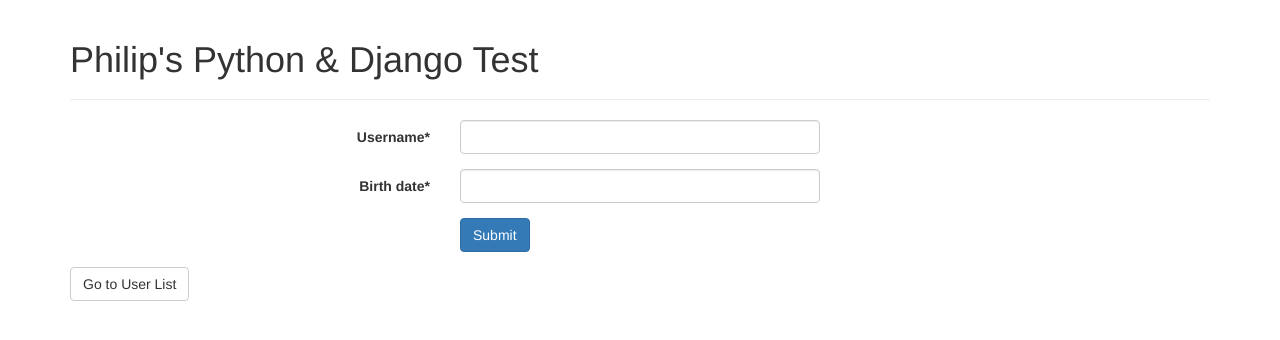
After one commit to goldsoft1206/Test_01102017, a Django app: page /users/create/ in a window 1280 px wide. The commit adds this page. Shown: the top 340 px of the page. Run offline with Django 3.2, Linux system fonts and the light colour scheme; some libraries are stand-ins or nearby versions.

Commit message:
user create skeleton created

```diff
--- a/fortune/fortune/settings.py
+++ b/fortune/fortune/settings.py
@@ -37,6 +37,9 @@
     'django.contrib.sessions',
     'django.contrib.messages',
     'django.contrib.staticfiles',
+
+    # 3rd party apps
+    'crispy_forms',
 
     # self developed apps
     'userprofile',
@@ -123,3 +126,5 @@
 
 STATIC_URL = '/static/'
 STATICFILES_DIRS = [os.path.join(BASE_DIR, 'static')]
+
+CRISPY_TEMPLATE_PACK = 'bootstrap3'
--- a/fortune/templates/base.html
+++ b/fortune/templates/base.html
@@ -13,7 +13,6 @@
 
     <link href="{% static 'css/bootstrap.min.css' %}" rel="stylesheet">
     <link href="{% static 'css/ie10-viewport-bug-workaround.css' %}" rel="stylesheet">
-    <link href="{% static 'css/grid.css' %}" rel="stylesheet">
 </head>
 
 <body>
--- /dev/null
+++ b/fortune/templates/users/create.html
@@ -0,0 +1,17 @@
+{% extends 'base.html' %}
+{% load crispy_forms_tags %}
+
+{% block title %}User Create{% endblock %}
+
+{% block content %}
+<div class="row">
+	<div class="col-md-12">
+		<form method="POST" action="." class="form-horizontal" role="form">
+			{% crispy form %}
+		</form>
+	</div>
+	<div class="col-md-12">
+		<a href="{% url 'users:list' %}" class="btn btn-default">Go to User List</a>
+	</div>
+</div>
+{% endblock %}
--- /dev/null
+++ b/fortune/userprofile/forms.py
@@ -0,0 +1,26 @@
+from django import forms
+
+from crispy_forms.helper import FormHelper
+from crispy_forms.layout import Submit
+
+from .models import UserProfile
+
+
+class UserForm(forms.ModelForm):
+	"""
+	Customised user profile form
+	"""
+	username = forms.CharField()
+	birth_date = forms.DateField()
+
+	class Meta:
+		model = UserProfile
+		fields = ['username', 'birth_date']
+
+	def __init__(self, *args, **kwargs):
+		super(UserForm, self).__init__(*args, **kwargs)
+		self.helper = FormHelper(self)
+		self.helper.form_class = 'form-horizontal'
+		self.helper.label_class = 'col-md-4'
+		self.helper.field_class = 'col-md-4'
+		self.helper.add_input(Submit('submit', 'Submit'))
--- a/fortune/userprofile/urls.py
+++ b/fortune/userprofile/urls.py
@@ -1,8 +1,9 @@
 from django.conf.urls import url
 
-from .views import UserListView
+from .views import UserListView, UserCreateView
 
 
 urlpatterns = [
 	url(r'^list/$', UserListView.as_view(), name='list'),
+	url(r'^create/$', UserCreateView.as_view(), name='create'),
 ]
--- a/fortune/userprofile/views.py
+++ b/fortune/userprofile/views.py
@@ -1,7 +1,8 @@
 from django.shortcuts import render
-from django.views.generic import ListView
+from django.views.generic import ListView, CreateView, UpdateView, DeleteView
 
 from .models import UserProfile
+from .forms import UserForm
 
 
 class UserListView(ListView):
@@ -10,3 +11,13 @@
 	"""
 	model = UserProfile
 	template_name = "users/list.html"
+
+
+class UserCreateView(CreateView):
+	"""
+	View to create a user
+	We define a custom form with username and birthdate field
+	"""
+	model = UserProfile
+	form_class = UserForm
+	template_name = 'users/create.html'
```
Also changed, not shown: fortune/templates/users/list.html (+8 -1 lines).
